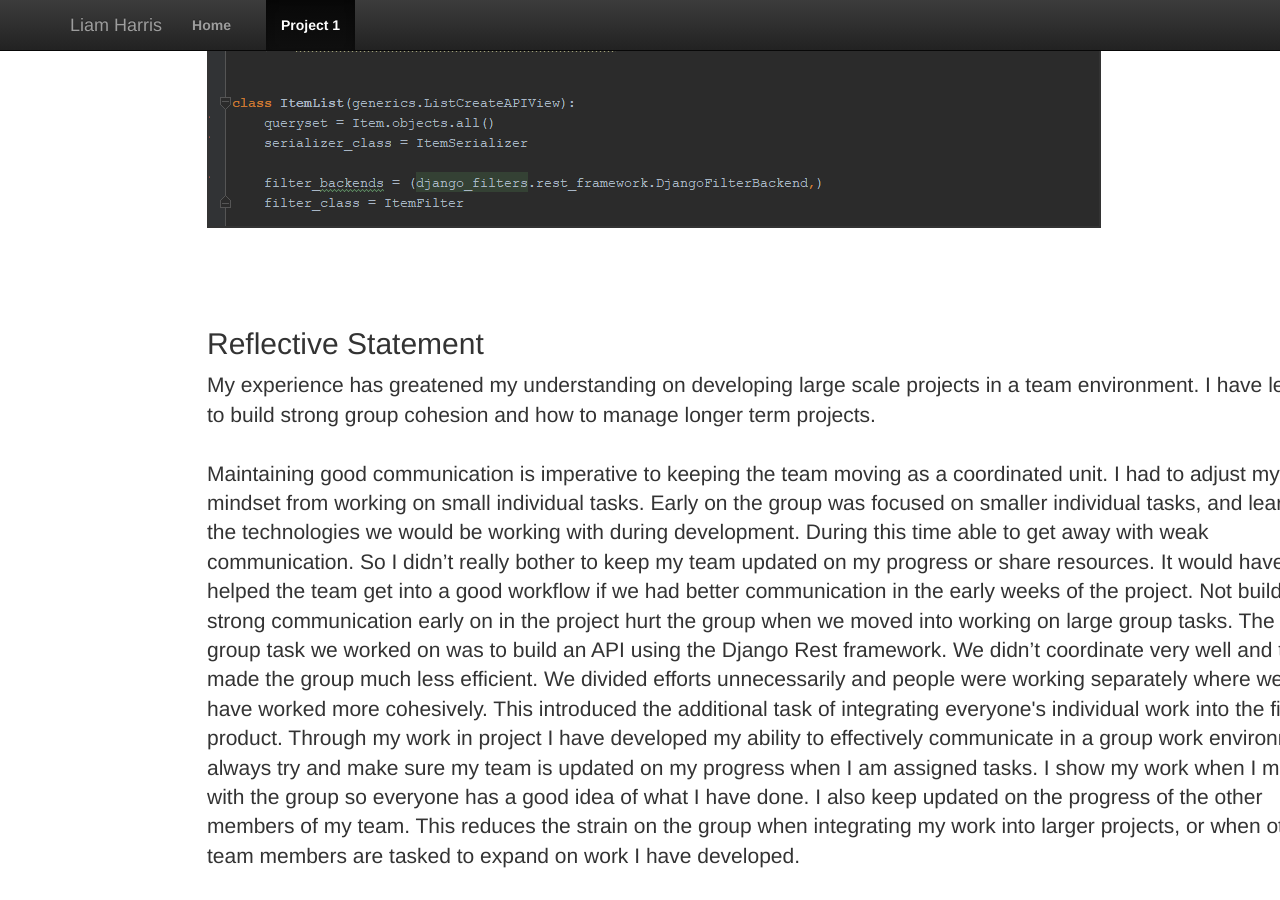
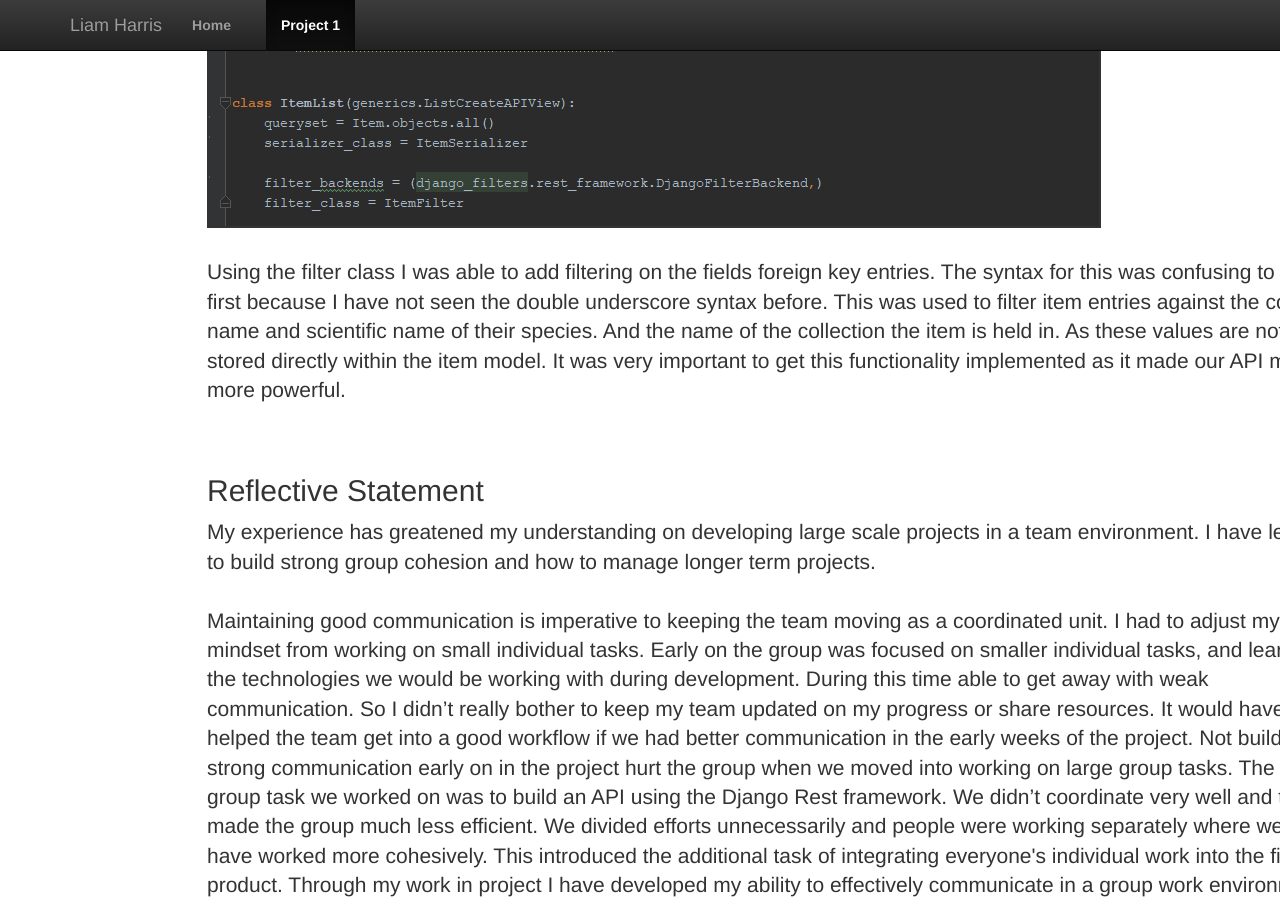
Before and after one commit to harrl7/harrl7.github.io, a Jekyll site: the page built from project1/index.html, in a window 1280 px wide and 900 px high, scrolled down 7469 px. Built offline with Jekyll 4.4.1, drawn with Linux system fonts in a browser that asks for light colours.

Commit message:
Update index.html

```diff
--- a/project1/index.html
+++ b/project1/index.html
@@ -143,7 +143,7 @@ This is a useful feature for allowing the front end application to easily retrie
 	The API also implemented parameter filtering. This lets us map search terms onto the fields of model you are searching. First we implemented this built directly on top of the list entries view. Then it was moved into a filter class which was much more clean and readable.
 	<br><img src="/assets/img/ParamFilter.PNG">
 	<br><br>
-
+Using the filter class I was able to add filtering on the fields foreign key entries. The syntax for this was confusing to me at 		first because I have not seen the double underscore syntax before. This was used to filter item entries against the common name 	and scientific name of their species. And the name of the collection the item is held in. As these values are not stored 		directly within the item model. It was very important to get this functionality implemented as it made our API much more 		powerful.
 	</p>
 
 
```
